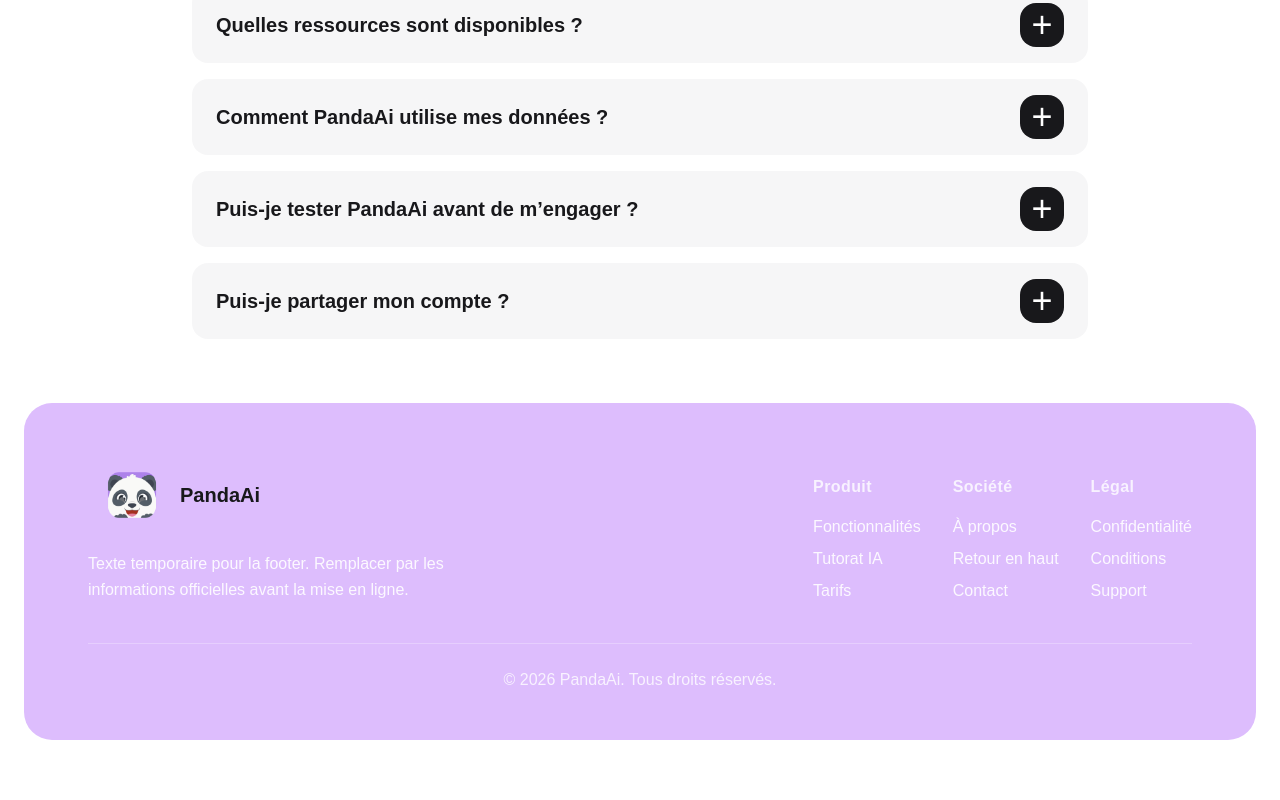
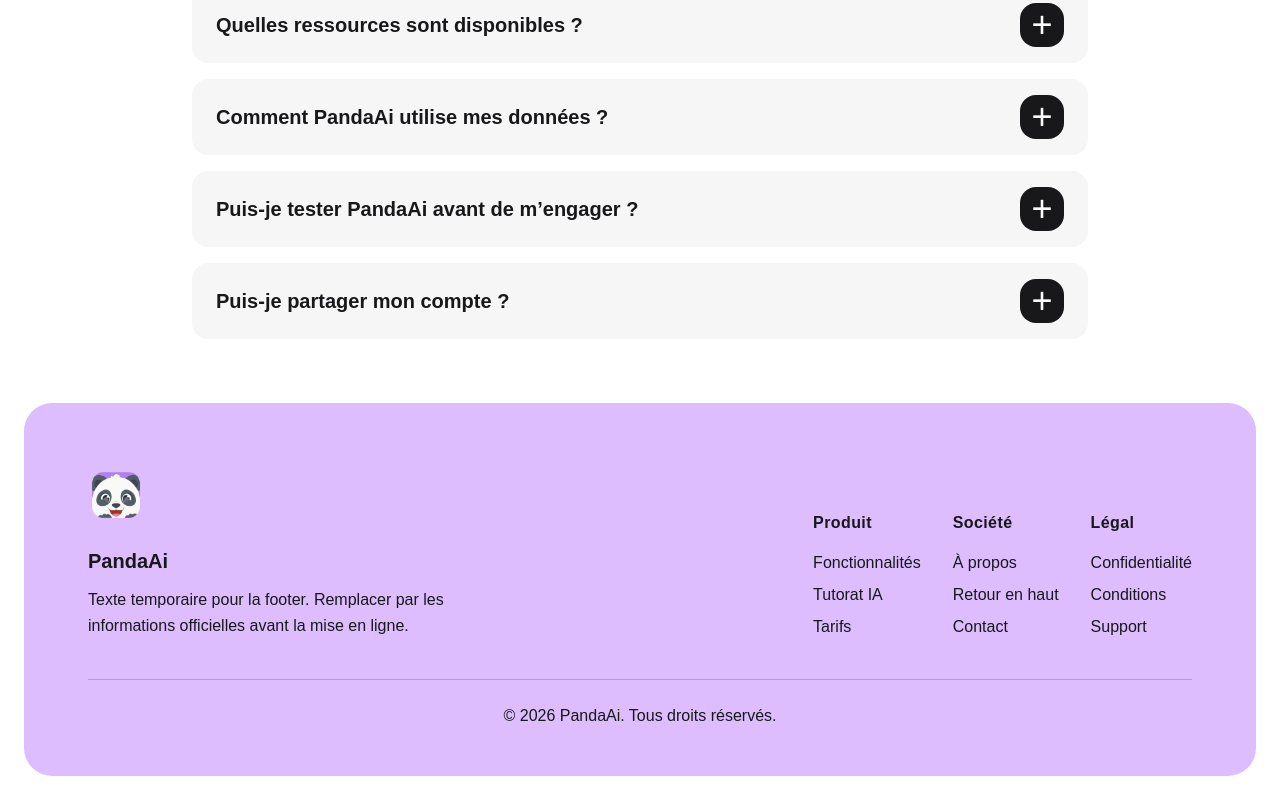
Before and after one commit to I2S9/pandaaiapp, a Next.js app: page /fr in a window 1280 px wide. Shown: the part 3964-4764 px from the top of the page. Before the commit the page ends 4728 px from the top, so only its background shows below. Built offline with nearby package versions, Linux system fonts and the light colour scheme.

Commit message:
Enhance homepage and French page layout for improved visual consistency and branding, including logo adjustments and text color updates

```diff
--- a/src/app/fr/page.tsx
+++ b/src/app/fr/page.tsx
@@ -526,17 +526,20 @@ export default function HomeFr() {
           <div className="mx-auto w-full max-w-6xl px-6 py-12">
             <div className="grid gap-8 lg:grid-cols-[1fr_1.4fr] lg:items-end">
               <div className="lg:self-end">
-                <div className="flex items-center gap-1">
+                <div className="flex flex-col items-start">
                   <Image
                     src="/assets/images/logo.png"
                     alt="Logo PandaAi"
                     width={88}
                     height={88}
-                    className="h-[88px] w-[88px] rounded-2xl object-cover"
+                    className="ml-[-16px] h-[88px] w-[88px] rounded-2xl object-contain"
+                    quality={100}
                   />
-                  <p className="text-xl font-semibold text-zinc-900">PandaAi</p>
+                  <p className="mt-2 text-xl font-semibold text-zinc-900">
+                    PandaAi
+                  </p>
                 </div>
-                <p className="mt-3 max-w-xl text-base leading-relaxed text-white/90">
+                <p className="mt-3 max-w-xl text-base leading-relaxed text-zinc-900">
                   Texte temporaire pour la footer. Remplacer par les informations
                   officielles avant la mise en ligne.
                 </p>
@@ -544,49 +547,49 @@ export default function HomeFr() {
               <div className="flex w-full flex-col items-start lg:items-end">
                 <div className="flex w-full flex-col gap-8 sm:flex-row sm:justify-end">
                   <div className="lg:justify-self-start">
-                    <p className="text-base font-semibold tracking-wide text-white/80">
+                    <p className="text-base font-semibold tracking-wide text-zinc-900">
                       Produit
                     </p>
-                    <div className="mt-4 flex flex-col gap-2 text-base text-white/90">
-                      <a href="#features" className="transition hover:text-white">
+                    <div className="mt-4 flex flex-col gap-2 text-base text-zinc-900">
+                      <a href="#features" className="transition hover:text-zinc-700">
                         Fonctionnalités
                       </a>
-                      <a href="#tutoring" className="transition hover:text-white">
+                      <a href="#tutoring" className="transition hover:text-zinc-700">
                         Tutorat IA
                       </a>
-                      <a href="#pricing" className="transition hover:text-white">
+                      <a href="#pricing" className="transition hover:text-zinc-700">
                         Tarifs
                       </a>
                     </div>
                   </div>
                   <div className="lg:justify-self-start">
-                    <p className="text-base font-semibold tracking-wide text-white/80">
+                    <p className="text-base font-semibold tracking-wide text-zinc-900">
                       Société
                     </p>
-                    <div className="mt-4 flex flex-col gap-2 text-base text-white/90">
-                      <a href="#about" className="transition hover:text-white">
+                    <div className="mt-4 flex flex-col gap-2 text-base text-zinc-900">
+                      <a href="#about" className="transition hover:text-zinc-700">
                         À propos
                       </a>
-                      <a href="#top" className="transition hover:text-white">
+                      <a href="#top" className="transition hover:text-zinc-700">
                         Retour en haut
                       </a>
-                      <a href="#top" className="transition hover:text-white">
+                      <a href="#top" className="transition hover:text-zinc-700">
                         Contact
                       </a>
                     </div>
                   </div>
                   <div className="lg:justify-self-start">
-                    <p className="text-base font-semibold tracking-wide text-white/80">
+                    <p className="text-base font-semibold tracking-wide text-zinc-900">
                       Légal
                     </p>
-                    <div className="mt-4 flex flex-col gap-2 text-base text-white/90">
-                      <a href="#top" className="transition hover:text-white">
+                    <div className="mt-4 flex flex-col gap-2 text-base text-zinc-900">
+                      <a href="#top" className="transition hover:text-zinc-700">
                         Confidentialité
                       </a>
-                      <a href="#top" className="transition hover:text-white">
+                      <a href="#top" className="transition hover:text-zinc-700">
                         Conditions
                       </a>
-                      <a href="#top" className="transition hover:text-white">
+                      <a href="#top" className="transition hover:text-zinc-700">
                         Support
                       </a>
                     </div>
@@ -594,7 +597,7 @@ export default function HomeFr() {
                 </div>
               </div>
             </div>
-            <div className="mt-10 border-t border-white/25 pt-6 text-center text-base text-white/80">
+            <div className="mt-10 border-t border-zinc-900/20 pt-6 text-center text-base text-zinc-900">
               © 2026 PandaAi. Tous droits réservés.
             </div>
           </div>
--- a/src/app/page.tsx
+++ b/src/app/page.tsx
@@ -508,17 +508,20 @@ export default function Home() {
           <div className="mx-auto w-full max-w-6xl px-6 py-12">
             <div className="grid gap-8 lg:grid-cols-[1fr_1.4fr] lg:items-end">
               <div className="lg:self-end">
-                <div className="flex items-center gap-1">
+                <div className="flex flex-col items-start">
                   <Image
                     src="/assets/images/logo.png"
                     alt="PandaAi logo"
                     width={88}
                     height={88}
-                    className="h-[88px] w-[88px] rounded-2xl object-cover"
+                    className="ml-[-16px] h-[88px] w-[88px] rounded-2xl object-contain"
+                    quality={100}
                   />
-                  <p className="text-xl font-semibold text-zinc-900">PandaAi</p>
+                  <p className="mt-2 text-xl font-semibold text-zinc-900">
+                    PandaAi
+                  </p>
                 </div>
-                <p className="mt-3 max-w-xl text-base leading-relaxed text-white/90">
+                <p className="mt-3 max-w-xl text-base leading-relaxed text-zinc-900">
                   Temporary footer copy. Replace with company details and a
                   short product statement before launch.
                 </p>
@@ -526,49 +529,49 @@ export default function Home() {
               <div className="flex w-full flex-col items-start lg:items-end">
                 <div className="flex w-full flex-col gap-8 sm:flex-row sm:justify-end">
                   <div className="lg:justify-self-start">
-                    <p className="text-base font-semibold tracking-wide text-white/80">
+                    <p className="text-base font-semibold tracking-wide text-zinc-900">
                       Product
                     </p>
-                    <div className="mt-4 flex flex-col gap-2 text-base text-white/90">
-                      <a href="#features" className="transition hover:text-white">
+                    <div className="mt-4 flex flex-col gap-2 text-base text-zinc-900">
+                      <a href="#features" className="transition hover:text-zinc-700">
                         Features
                       </a>
-                      <a href="#tutoring" className="transition hover:text-white">
+                      <a href="#tutoring" className="transition hover:text-zinc-700">
                         AI Tutoring
                       </a>
-                      <a href="#pricing" className="transition hover:text-white">
+                      <a href="#pricing" className="transition hover:text-zinc-700">
                         Pricing
                       </a>
                     </div>
                   </div>
                   <div className="lg:justify-self-start">
-                    <p className="text-base font-semibold tracking-wide text-white/80">
+                    <p className="text-base font-semibold tracking-wide text-zinc-900">
                       Company
                     </p>
-                    <div className="mt-4 flex flex-col gap-2 text-base text-white/90">
-                      <a href="#about" className="transition hover:text-white">
+                    <div className="mt-4 flex flex-col gap-2 text-base text-zinc-900">
+                      <a href="#about" className="transition hover:text-zinc-700">
                         About
                       </a>
-                      <a href="#top" className="transition hover:text-white">
+                      <a href="#top" className="transition hover:text-zinc-700">
                         Back to top
                       </a>
-                      <a href="#top" className="transition hover:text-white">
+                      <a href="#top" className="transition hover:text-zinc-700">
                         Contact
                       </a>
                     </div>
                   </div>
                   <div className="lg:justify-self-start">
-                    <p className="text-base font-semibold tracking-wide text-white/80">
+                    <p className="text-base font-semibold tracking-wide text-zinc-900">
                       Legal
                     </p>
-                    <div className="mt-4 flex flex-col gap-2 text-base text-white/90">
-                      <a href="#top" className="transition hover:text-white">
+                    <div className="mt-4 flex flex-col gap-2 text-base text-zinc-900">
+                      <a href="#top" className="transition hover:text-zinc-700">
                         Privacy
                       </a>
-                      <a href="#top" className="transition hover:text-white">
+                      <a href="#top" className="transition hover:text-zinc-700">
                         Terms
                       </a>
-                      <a href="#top" className="transition hover:text-white">
+                      <a href="#top" className="transition hover:text-zinc-700">
                         Support
                       </a>
                     </div>
@@ -576,7 +579,7 @@ export default function Home() {
                 </div>
               </div>
             </div>
-            <div className="mt-10 border-t border-white/25 pt-6 text-center text-base text-white/80">
+            <div className="mt-10 border-t border-zinc-900/20 pt-6 text-center text-base text-zinc-900">
               © 2026 PandaAi. All rights reserved.
             </div>
           </div>
--- a/src/components/Navbar.tsx
+++ b/src/components/Navbar.tsx
@@ -116,6 +116,7 @@ export default function Navbar({
             width={96}
             height={96}
             className="h-24 w-24 rounded-2xl object-cover"
+            quality={100}
             priority
           />
           <span className="text-xl font-semibold text-zinc-900">PandaAi</span>
```
